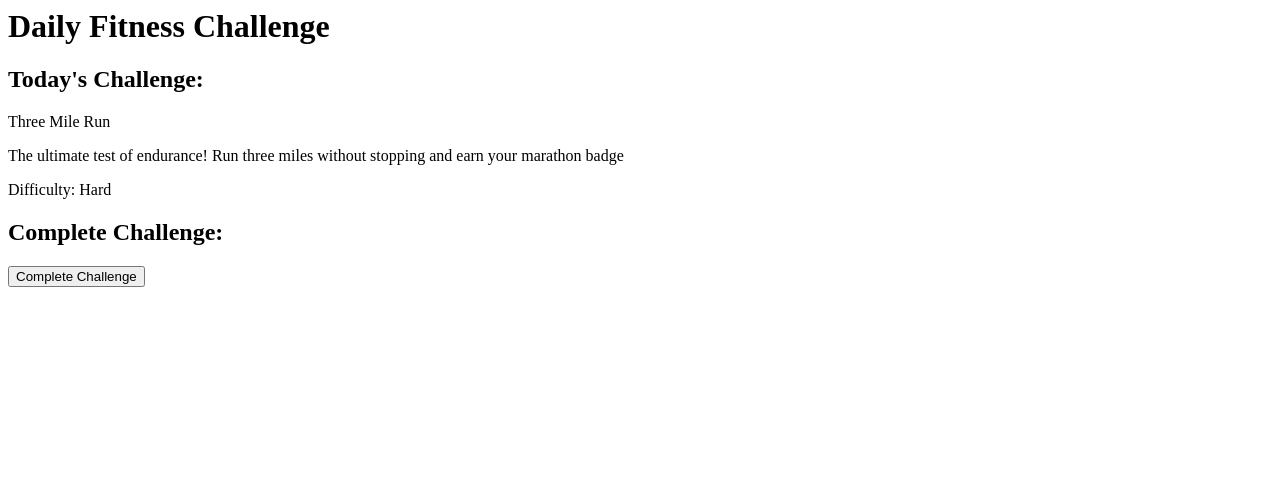
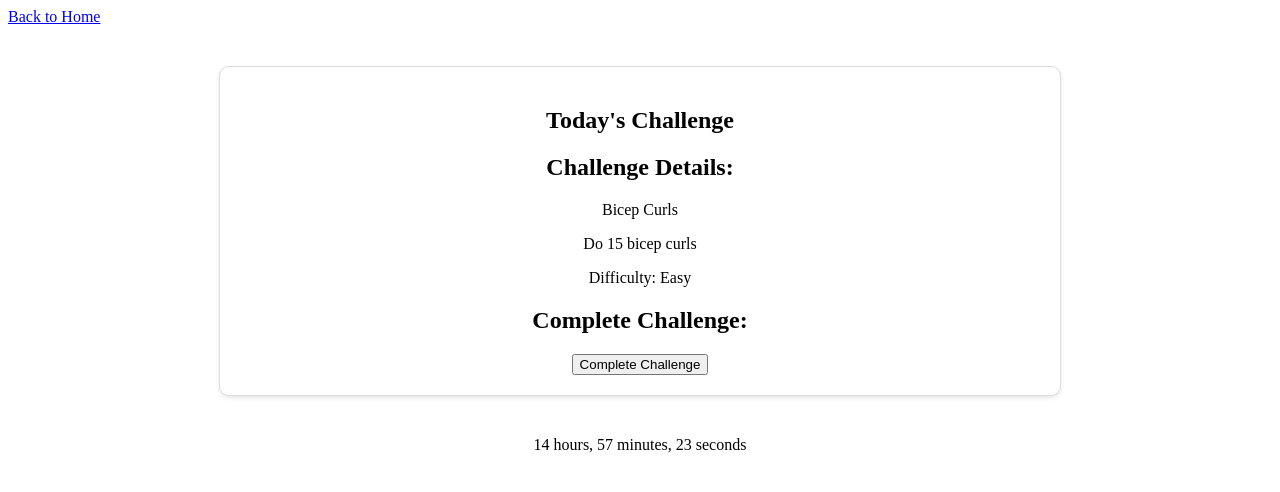
Before and after one commit to mirajjara/CSC-330-Fitness-Application, a Flask app: page /daily_fitness_challenge in a window 1280 px wide. Shown: the top 492 px of the page. Run offline with Flask 3, Linux system fonts and the light colour scheme; a user stored in the database is signed in.

Commit message:
updated fitness challenge funtionality

```diff
--- a/FitnessAssist/app/routes.py
+++ b/FitnessAssist/app/routes.py
@@ -231,26 +231,50 @@ def schedule_dates(start_date, time_frame):
     else:
         return [start_date]  # Fallback to single date if no time frame matches
 
+# Define the list of challenges
+challenges = [
+    {"name": "Push-ups", "description": "Do 10 push-ups", "difficulty": "Easy"},
+    {"name": "Squats", "description": "Do 15 squats", "difficulty": "Medium"},
+    {"name": "Plank", "description": "Hold a plank for 30 seconds", "difficulty": "Hard"},
+    {"name": "Burpees", "description": "Do 10 burpees", "difficulty": "Hard"},
+    {"name": "Jumping Jacks", "description": "Do 30 seconds of jumping jacks", "difficulty": "Easy"},
+    {"name": "Mountain Climbers", "description": "Do 30 seconds of mountain climbers", "difficulty": "Medium"},
+    {"name": "Sit-ups", "description": "Do 15 sit-ups", "difficulty": "Medium"},
+    {"name": "Lunges", "description": "Do 15 lunges", "difficulty": "Medium"},
+    {"name": "Dumbbell Rows", "description": "Do 15 dumbbell rows", "difficulty": "Medium"},
+    {"name": "Dumbbell Shoulder Press", "description": "Do 15 dumbbell shoulder presses", "difficulty": "Medium"},
+    {"name": "Bicep Curls", "description": "Do 15 bicep curls", "difficulty": "Easy"},
+    {"name": "Tricep Dips", "description": "Do 15 tricep dips", "difficulty": "Medium"},
+    {"name": "Russian Twists", "description": "Do 15 Russian twists", "difficulty": "Easy"},
+    {"name": "Leg Raises", "description": "Do 15 leg raises", "difficulty": "Easy"},
+    {"name": "Wall Sit", "description": "Do 30 seconds of wall sit", "difficulty": "Medium"},
+    {"name": "Glute Bridges", "description": "Do 15 glute bridges", "difficulty": "Easy"},
+    {"name": "Calf Raises", "description": "Do 15 calf raises", "difficulty": "Easy"}
+]
+
+daily_challenge_cache = {}
+
 @main.route('/daily_fitness_challenge')
 def daily_fitness_challenge():
-    # Get the current date and time
-    now = datetime.now()
+    # Get the current date
+    today = datetime.today()
 
-    # Calculate the next challenge date and time (midnight today or tomorrow)
-    next_challenge = now.replace(hour=0, minute=0, second=0, microsecond=0) + timedelta(days=1)
+    # Check if the challenge for today is already cached
+    if today not in daily_challenge_cache or daily_challenge_cache[today]['expires'] < datetime.now():
+        # If not, generate a new challenge and cache it
+        challenge = generate_challenge()
+        daily_challenge_cache[today] = {'challenge': challenge, 'expires': datetime(today.year, today.month, today.day, 23, 59, 59)}
+    else:
+        # If it is, retrieve it from the cache
+        challenge = daily_challenge_cache[today]['challenge']
 
-    # If the next challenge is in the past (i.e., it's already midnight), move to the next day
-    if next_challenge < now:
-        next_challenge += timedelta(days=1)
+    # Render the template with the challenge
+    return render_template('daily_fitness_challenge.html', challenge=challenge)
 
-    # Calculate the countdown time (difference between now and next challenge)
-    countdown = next_challenge - now
+def generate_challenge():
+    # Select a random challenge from the list
+    random_challenge = random.choice(challenges)
+    return random_challenge
 
-    # Get all challenges from the database
-    challenges = Challenge.query.all()
-
-    # Select a random challenge
-    random_challenge = random.choice(challenges)
-
-    # Render the template with the random challenge and countdown
-    return render_template('daily_fitness_challenge.html', challenge=random_challenge, countdown=countdown)
+if __name__ == '__main__':
+    main.run()
--- a/FitnessAssist/templates/daily_fitness_challenge.html
+++ b/FitnessAssist/templates/daily_fitness_challenge.html
@@ -1,15 +1,100 @@
-<h1>Daily Fitness Challenge</h1>
+<!DOCTYPE html>
+<html lang="en">
+<head>
+    <meta charset="UTF-8">
+    <meta name="viewport" content="width=device-width, initial-scale=1.0">
+    <title>Fitness Challenge</title>
+    <style>
+        .challenge-container {
+            max-width: 800px;
+            margin: 40px auto;
+            padding: 20px;
+            background-color: #fff;
+            border: 1px solid #ddd;
+            border-radius: 10px;
+            box-shadow: 0 2px 4px rgba(0, 0, 0, 0.1);
+            text-align: center;
+        }
+        .timer-container {
+            text-align: center;
+            margin-top: 20px;
+        }
+    </style>
+</head>
+<body>
+    <a href="#" onclick="history.back()">Back to Home</a>
+    <section class="challenge-container">
+        <h1>Today's Challenge</h1>
+        <div class="challenge-info">
+            <h2>Challenge Details:</h2>
+            <p id="challenge-name">{{ challenge.name }}</p>
+            <p id="challenge-description">{{ challenge.description }}</p>
+            <p id="challenge-difficulty">Difficulty: {{ challenge.difficulty }}</p>
+        </div>
+        <div class="complete-challenge">
+            <h2>Complete Challenge:</h2>
+            <button class="complete-btn" id="complete-challenge-btn">Complete Challenge</button>
+        </div>
+    </section>
+    <section class="timer-container">
+        <div id="timer"></div>
+    </section>
+    <script>
+        const completeChallengeBtn = document.getElementById('complete-challenge-btn');
+        completeChallengeBtn.addEventListener('click', () => {
+            // Redirect to home page
+            window.location.href = '/';
+            // Display flash message
+            alert('Congratulations! You completed today\'s challenge!', 'success');
+            // Update user's challenge streak and completed challenges count
+            const userId = '{{ current_user.id }}';
+            const difficulty = '{{ challenge.difficulty }}';
+            fetch(`/update-challenge-status/${userId}/${difficulty}`, {
+                method: 'POST',
+            });
+        });
+    </script>
+    <script>
+        const currentDate = new Date();
+        const storedDate = localStorage.getItem('date');
 
-<div>
-	<h2>Today's Challenge:</h2>
-	<p>{{ challenge.name }}</p>
-	<p>{{ challenge.description }}</p>
-	<p>Difficulty: {{ challenge.difficulty }}</p>
-</div>
+        if (storedDate && storedDate === currentDate.toLocaleDateString()) {
+          // Challenge is already up-to-date, do nothing
+        } else {
+          // Update the challenge and store the new date
+          const newChallenge = generateChallenge(); // Replace with your challenge generation logic
+          document.getElementById('challenge-name').textContent = newChallenge.name;
+          document.getElementById('challenge-description').textContent = newChallenge.description;
+          document.getElementById('challenge-difficulty').textContent = newChallenge.difficulty;
+          localStorage.setItem('date', currentDate.toLocaleDateString());
+        }
+      </script>
+      <script>
+        // Get the current time
+        var currentTime = new Date();
 
-<div>
-	<h2>Complete Challenge:</h2>
-	<form action="/complete_challenge" method="post">
-		<input type="submit" value="Complete Challenge">
-	</form>
-</div>
+        // Set the target time (midnight)
+        var targetTime = new Date(currentTime.getFullYear(), currentTime.getMonth(), currentTime.getDate() + 1, 0, 0, 0);
+
+        // Calculate the time difference
+        var timeDifference = targetTime - currentTime;
+
+        // Update the timer every second
+        setInterval(function() {
+          // Calculate the remaining time
+          var remainingTime = timeDifference - 1000;
+
+          // Convert the remaining time to hours, minutes, and seconds
+          var hours = Math.floor(remainingTime / 3600000);
+          var minutes = Math.floor((remainingTime % 3600000) / 60000);
+          var seconds = Math.floor((remainingTime % 60000) / 1000);
+
+          // Display the timer
+          document.getElementById("timer").innerHTML = hours + " hours, " + minutes + " minutes, " + seconds + " seconds";
+
+          // Decrement the time difference by 1 second
+          timeDifference -= 1000;
+        }, 1000);
+      </script>
+      </body>
+      </html>
```
Also changed, not shown: FitnessAssist/app/seed_data.py (deleted, +0 -34 lines), FitnessAssist/instance/fitnessassist.db.
